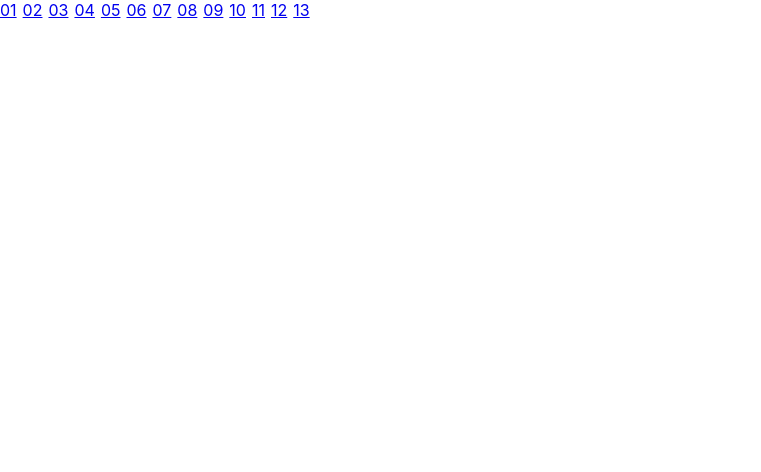
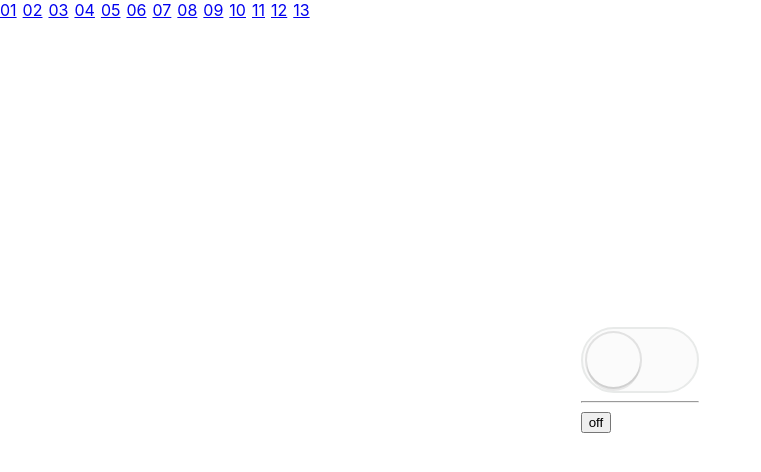
Before and after one commit to wtlin1228/advanced-react-patterns, a React (Create React App) app: page /05 in a window 1280 px wide. Shown: the top 472 px of the page, without its empty margins (0-761 px from the left). Built offline with nearby package versions, Linux system fonts and the light colour scheme.

Commit message:
add prop collections

```diff
--- a/src/App.js
+++ b/src/App.js
@@ -1,6 +1,12 @@
 import React from 'react'
 import { Router, Link } from '@reach/router'
-import { Pattern1, Pattern2, Pattern3, Pattern4 } from 'components'
+import {
+  Pattern1,
+  Pattern2,
+  Pattern3,
+  Pattern4,
+  Pattern5,
+} from 'components'
 import './App.css'
 
 function App() {
@@ -29,6 +35,7 @@ function App() {
           <Pattern2 path="/02" />
           <Pattern3 path="/03" />
           <Pattern4 path="/04" />
+          <Pattern5 path="/05" />
         </Router>
       </div>
     </div>
--- a/src/components/index.js
+++ b/src/components/index.js
@@ -2,3 +2,4 @@ export { default as Pattern1 } from './pattern1'
 export { default as Pattern2 } from './pattern2'
 export { default as Pattern3 } from './pattern3'
 export { default as Pattern4 } from './pattern4'
+export { default as Pattern5 } from './pattern5'
--- /dev/null
+++ b/src/components/pattern5.js
@@ -0,0 +1,49 @@
+// prop collections
+
+import React from 'react'
+import { Switch } from './switch'
+
+class Toggle extends React.Component {
+  state = { on: false }
+  toggle = () =>
+    this.setState(
+      ({ on }) => ({ on: !on }),
+      () => this.props.onToggle(this.state.on),
+    )
+  getStateAndHelpers() {
+    return {
+      on: this.state.on,
+      togglerProps: {
+        onClick: this.toggle,
+        'aria-expanded': this.state.on,
+      },
+    }
+  }
+  render() {
+    return this.props.children(this.getStateAndHelpers())
+  }
+}
+
+// Don't make changes to the Usage component. It's here to show you how your
+// component is intended to be used and is used in the tests.
+// You can make all the tests pass by updating the Toggle component.
+function Usage({
+  onToggle = (...args) => console.log('onToggle', ...args),
+}) {
+  return (
+    <Toggle onToggle={onToggle}>
+      {({ on, togglerProps }) => (
+        <div>
+          <Switch on={on} {...togglerProps} />
+          <hr />
+          <button aria-label="custom-button" {...togglerProps}>
+            {on ? 'on' : 'off'}
+          </button>
+        </div>
+      )}
+    </Toggle>
+  )
+}
+Usage.title = 'Prop Collections'
+
+export { Toggle, Usage as default }
```
Also changed, not shown: 1 other file (tests, documents, lock files or other folders).
